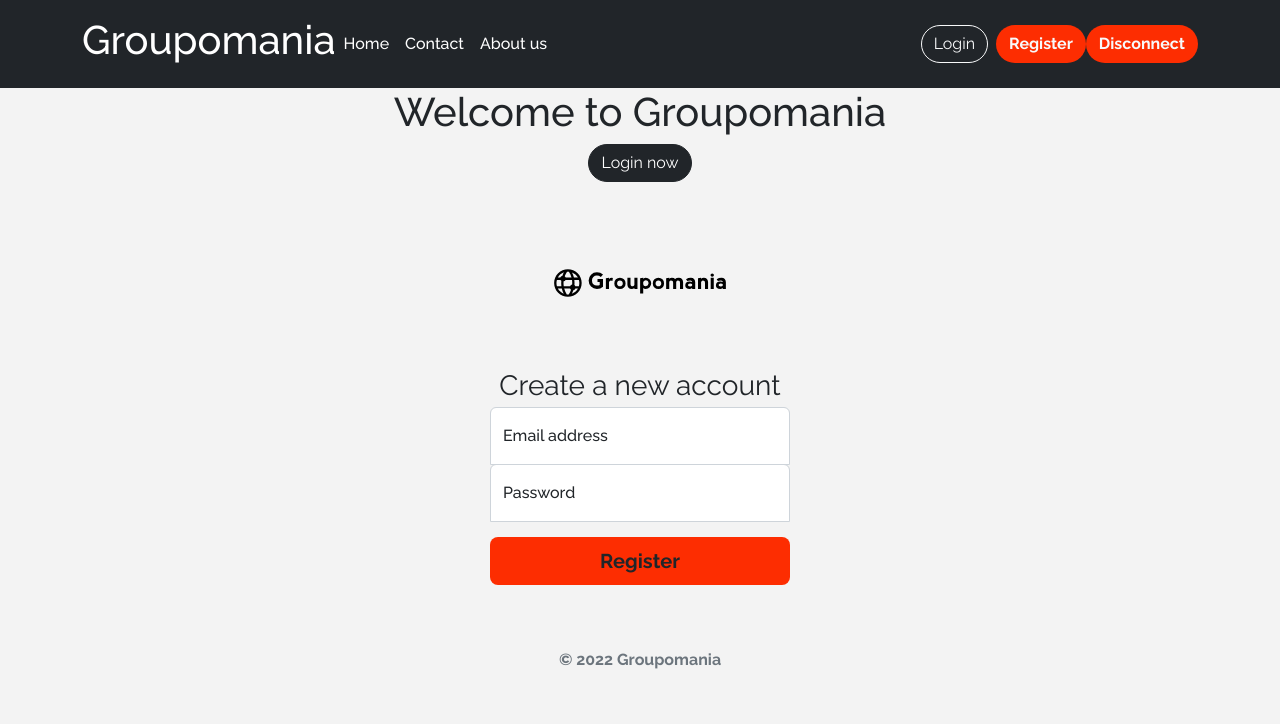
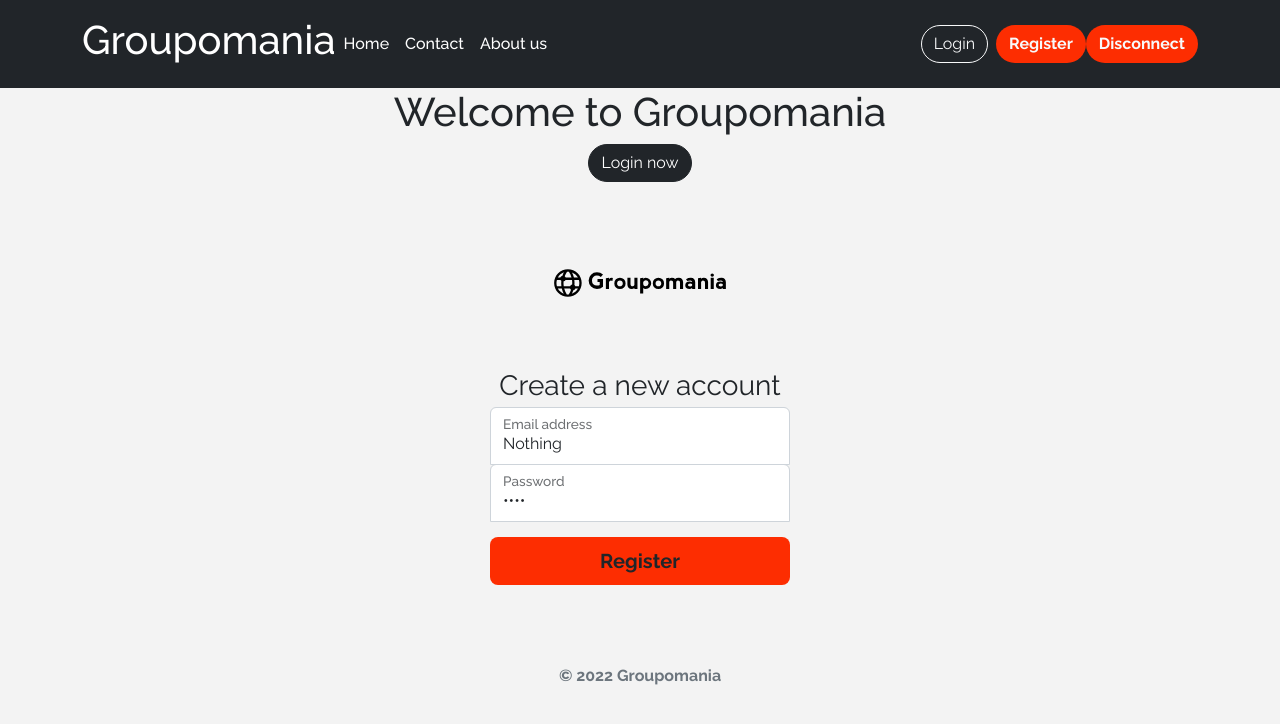
Before and after one commit to Vincent-Sniteur/Groupomania_front, a Vue app: page / in a window 1280 px wide. Shown: the top 724 px of the page. Built offline with nearby package versions, Linux system fonts and the light colour scheme.

Commit message:
Register / Login - Error message & watch form with regex

```diff
--- a/src/components/Pages/Login.vue
+++ b/src/components/Pages/Login.vue
@@ -54,7 +54,7 @@ export default {
       }
     }
   } // End watch
-}
+} // End export
 
 
 // ERROR FORM MESSAGE
--- a/src/components/Pages/Register.vue
+++ b/src/components/Pages/Register.vue
@@ -1,18 +1,103 @@
 <script>
-// Register component
-const Register = {
-    name: 'Register',
-    data() {
-        return {
-            email: '',
-            password: '',
-        }
+// Data component
+const data = () => {
+    return {
+        email: 'Nothing',
+        password: 'here',
     }
 }
 
+function checkRegisterData() {
+    // Check if the email & password are correct or will return errorFormMessage
+  isPasswordValid()
+  isFormEmpty()
+  isFormIncorrect()
+}
+
+
+
+
 // Export Register
-export default Register
+export default {
+  name: 'Register',
+  data,
+  methods : {
+    checkRegisterData,
+  }, // End methods
+  watch: {
+    email(val) {
+      this.email = val
+      // Check if the email are empty
+      if (val === "") {
+        isFormEmpty()
+      }
+      // Check if the email are correct by regex
+      if (!val.match(/^\w+([\.-]?\w+)*@\w+([\.-]?\w+)*(\.\w{2,3})+$/)) {
+        isFormIncorrect()
+      }
+    },
+    password(val) {
+      this.password = val
+      // Check if the password are empty
+      if (val === "") {
+        isFormEmpty()
+      }
+      // Check if the password are under 8 characters
+      if (val.length < 8) {
+        isPasswordValid()
+      }
+    }
+  } // End watch
+} // End export
 
+// TODO VOIR POUR IMPORT DE LOGIN
+// ERROR FORM MESSAGE
+
+// Error message if password length is less than 8 characters
+function isPasswordValid() {
+  const errorLog = document.getElementById("login-error")
+  errorLog.classList.add("alert", "alert-danger")
+  errorLog.textContent = "Password must be at least 8 characters"
+
+  // // Add timer to remove the error message
+  if (errorLog.classList.contains("alert", "alert-danger")) {
+    setTimeout(() => {
+      errorLog.classList.remove("alert", "alert-danger")
+      errorLog.textContent = ""
+    }, 4000)
+  }
+}
+
+// Error message if the email or password are empty
+function isFormEmpty() {
+  const errorLog = document.getElementById("login-error")
+  errorLog.classList.add("alert", "alert-danger")
+  errorLog.textContent = "Email or password are required"
+
+  // Add timer to remove the error message
+  if (errorLog.classList.contains("alert", "alert-danger")) {
+    setTimeout(() => {
+      errorLog.classList.remove("alert", "alert-danger")
+      errorLog.textContent = ""
+    }, 3000)
+  }
+}
+
+// Error connection message if the email & password are incorrect or empty
+function isFormIncorrect() {
+  // Error message
+  const errorLog = document.getElementById("login-error")
+  errorLog.classList.add("alert", "alert-danger")
+  errorLog.textContent = "Email or password incorrect"
+
+  // Add timer to remove the error message
+  if (errorLog.classList.contains("alert", "alert-danger")) {
+    setTimeout(() => {
+      errorLog.classList.remove("alert", "alert-danger")
+      errorLog.textContent = ""
+    }, 3000)
+  }
+}
 </script>
 
 
@@ -23,17 +108,31 @@ export default Register
             <h1 class="h3 mb-1 fw-normal text-center">Create a new account</h1>
             <!-- Email Adress -->
             <div class="form-floating">
-                <input type="email" v-model="email" class="form-control" id="email" placeholder="name@example.com">
+                <input
+                  type="email"
+                  v-model="email"
+                  class="form-control"
+                  id="email"
+                  placeholder="name@example.com"
+                  required="required">
                 <label for="email">Email address</label>
             </div>
             <!-- Password -->
             <div class="form-floating mb-3">
-                <input type="password" v-model="password" class="form-control" id="password" placeholder="Password">
+                <input
+                  type="password"
+                  v-model="password"
+                  class="form-control"
+                  id="password"
+                  placeholder="Password"
+                  required="required">
                 <label for="password">Password</label>
             </div>
 
             <!-- Submit Button -->
-            <button class="w-100 btn btn-lg bg-red" type="submit">Register</button>
+            <button class="w-100 btn btn-lg bg-red" type="submit" @click.prevent="checkRegisterData">Register</button>
+
+            <p id="login-error"></p>
         </form>
     </main>
 </template>
--- a/src/route/router.js
+++ b/src/route/router.js
@@ -47,11 +47,11 @@ const router = createRouter({
 
 
 
-// Router Guard
+// Router Guard for security
 
 const publicPaths = ['/', '/login', '/register']
 
-// Router security status user before login
+// Router security status user before login with public path
 router.beforeEach((to, from, next) => {
     if (to.path !== publicPaths) {
         next()
@@ -70,6 +70,7 @@ router.beforeEach((to, from, next) => {
     }
 
     // Admin page only for admin > Check if the user is admin & redirect to landing page if not
+    // if user requiresAdmin = true = requiresAuth already true
     if (requiresAdmin && !isAdmin()) {
         next('/')
     }
@@ -94,15 +95,21 @@ router.beforeEach((to, from, next) => {
 
 //  Check if the token exist & valide
 function isTokenValide() {
-    const token = localStorage.getItem('token')
+    const token = localStorage.getItem('token') // TODO : Add backend check with promise
     return token === "Mon super token"
 }
 
 // Check if the user is admin
 function isAdmin() {
-    const token = localStorage.getItem('token')
+    const token = localStorage.getItem('token') // TODO : Add backend check with promise
     return token === "Mon super token"
 }
 
+// Alert error
+function alertError() {
+    alert('Vous n\'avez pas accès à cette page')
+}
+
+
 // Export router
 export { router }
```
